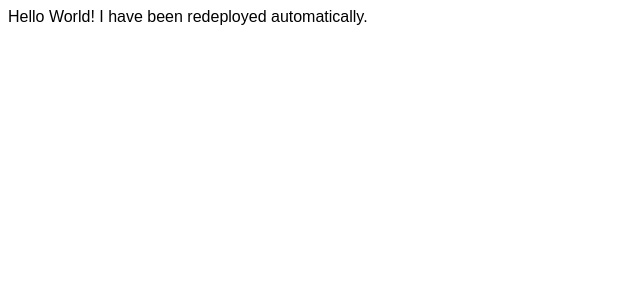
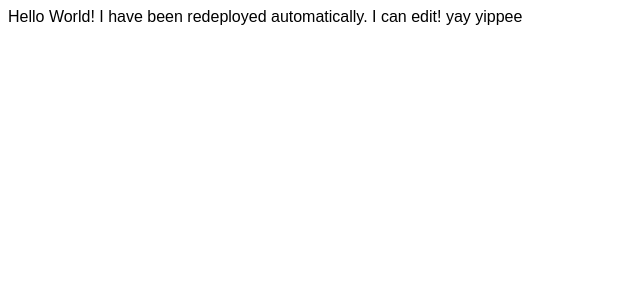
Before and after one commit to slav-gael/dont-go-bad, a Next.js app: page / in a window 1280 px wide. Shown: the top 300 px of the page, without its empty margins (0-640 px from the left). Built offline with nearby package versions, Linux system fonts and the light colour scheme.

Commit message:
test commit

```diff
--- a/app/page.tsx
+++ b/app/page.tsx
@@ -1,7 +1,7 @@
 export default function Home() {
   return (
     <div>
-      Hello World! I have been redeployed automatically.
+      Hello World! I have been redeployed automatically. I can edit! yay yippee
     </div>
   );
 }
```
